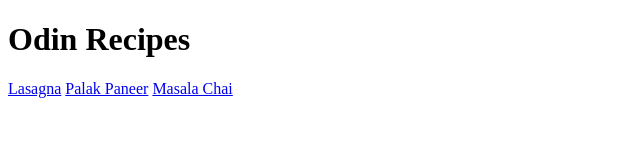
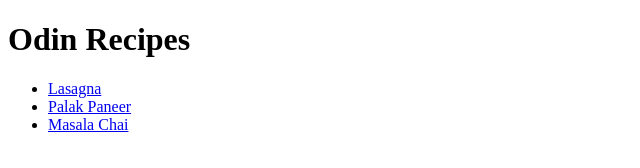
Before and after one commit to hetpatel66/odin-recipes, a plain HTML site: page index.html in a window 1280 px wide. Shown: the whole page, without its empty margins (0-640 px from the left). Drawn offline with Linux system fonts and the light colour scheme.

Commit message:
Put html links in a ul tag

```diff
--- a/index.html
+++ b/index.html
@@ -8,9 +8,10 @@
 
     <body>
         <h1>Odin Recipes</h1>
-
-        <a href="recipes/lasagna.html">Lasagna</a>
-        <a href="recipes/palak-paneer.html">Palak Paneer</a>
-        <a href="recipes/masala-chai.html">Masala Chai</a>
+        <ul>
+            <li><a href="recipes/lasagna.html">Lasagna</a></li>
+            <li><a href="recipes/palak-paneer.html">Palak Paneer</a></li>
+            <li><a href="recipes/masala-chai.html">Masala Chai</a></li>
+        </ul>
     </body>
 </html>
```
